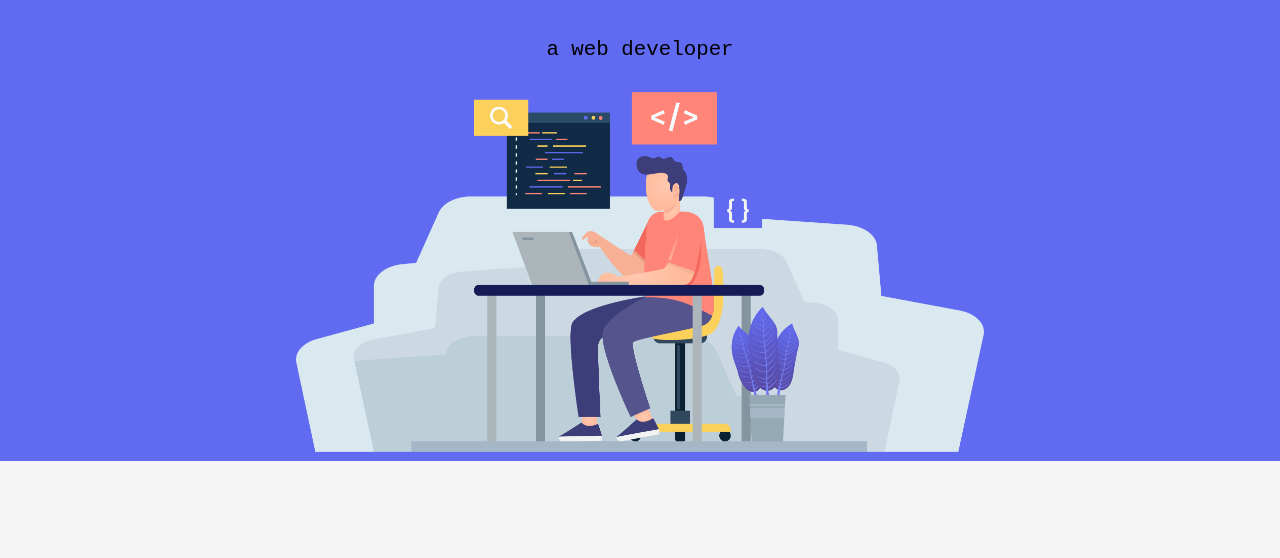
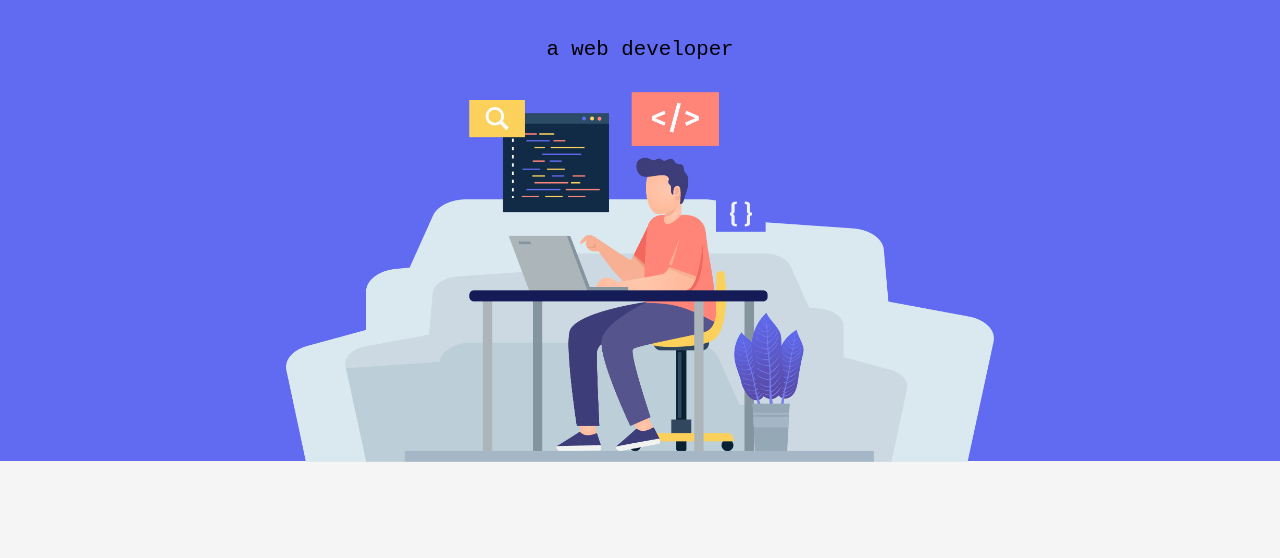
Before and after one commit to NemalanZ/My-site, a plain HTML site: page index.html in a window 1280 px wide. Shown: the part 189-747 px from the top of the page. Drawn offline with Linux system fonts and the light colour scheme.

Commit message:
Update style.css

```diff
--- a/css/style.css
+++ b/css/style.css
@@ -58,7 +58,7 @@ hr{
 }
 
 .hero-img{
-    height: 360px;
+    height: 370px;
     width: auto;
 }
 
```
